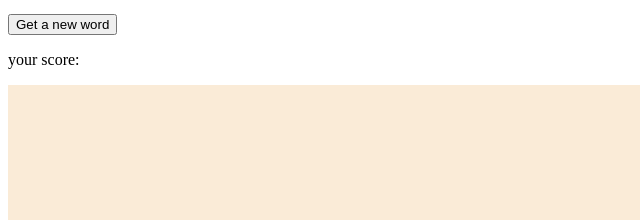
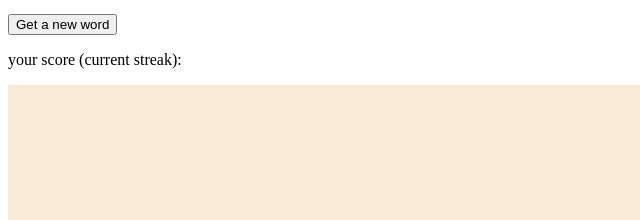
Before and after one commit to EliranTakiya/HangMan, a website: page index.html in a window 1280 px wide. Shown: the part 157-377 px from the top of the page, 0-640 px from the left. Drawn offline with Linux system fonts and the light colour scheme.

Commit message:
Update index.html current streak

```diff
--- a/index.html
+++ b/index.html
@@ -27,7 +27,7 @@
     </p>
     <p id="status"></p>
     <p id="guessed-letters"></p><button onclick="window.location.reload()">Get a new word</button>
-    <p id="error-message" style="color:red"></p><p>your score:<span id="score"></span></p>
+    <p id="error-message" style="color:red"></p><p>your score (current streak):<span id="score"></span></p>
 
     <main id="main" style="background-color: antiquewhite; height:339px; margin-bottom:15px;">
     <div class="man" id="man"><img style="padding-top:7px;" id="man1" alt=""></div>
```
